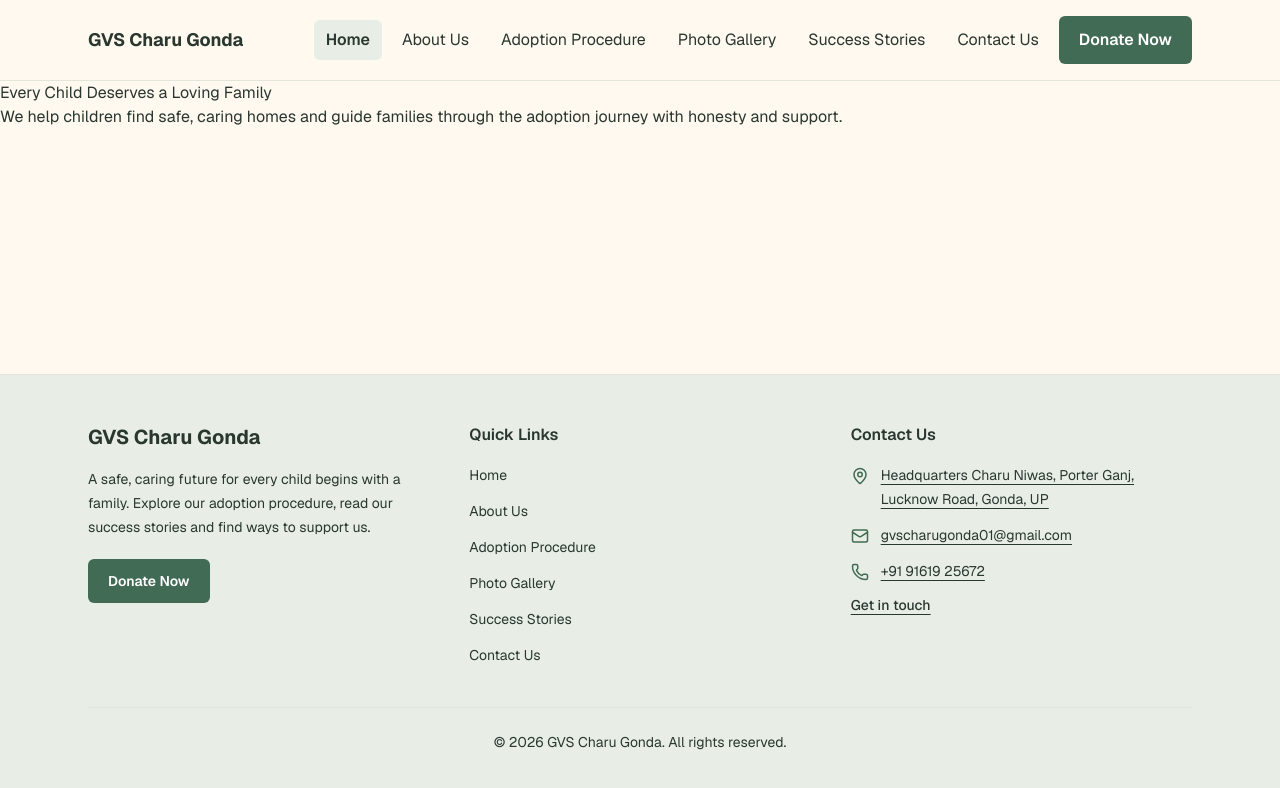
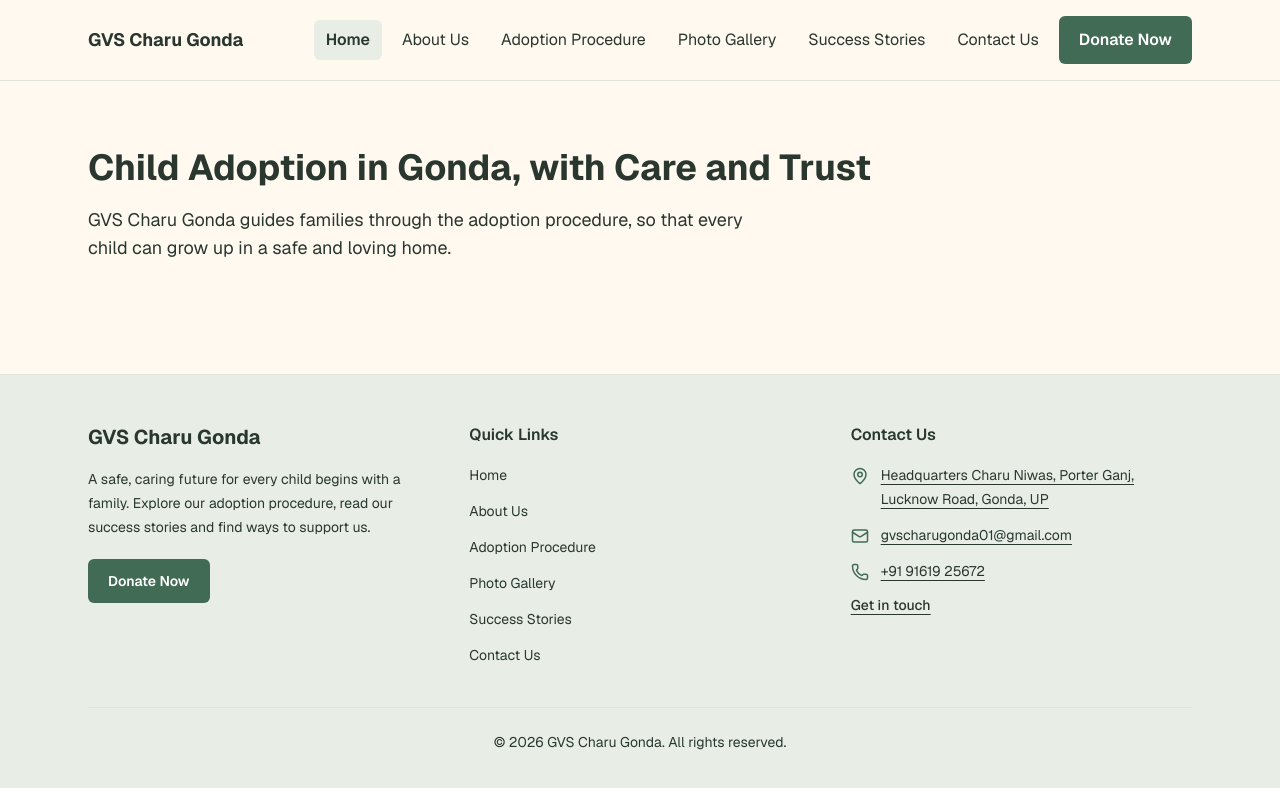
Before and after one commit to rajan03-commits/gvsCharu, a Next.js app: page / in a window 1280 px wide. Shown: the top 788 px of the page. Built offline with nearby package versions, Linux system fonts and the light colour scheme.

Commit message:
Hero headline and paragraph

```diff
--- a/app/page.tsx
+++ b/app/page.tsx
@@ -1,8 +1,11 @@
 export default function Home() {
   return (
-    <section>
-      <h1>Every Child Deserves a Loving Family</h1>
-      <p>We help children find safe, caring homes and guide families through the adoption journey with honesty and support.</p>
+    <section className="mx-auto max-w-6xl px-6 py-16">
+      <h1 className="text-3xl font-bold leading-tight text-foreground md:text-4xl text-balance">Child Adoption in Gonda, with Care and Trust</h1>
+      <p className="mt-4 max-w-2xl text-lg text-foreground">
+        GVS Charu Gonda guides families through the adoption procedure, so that
+        every child can grow up in a safe and loving home.
+      </p>
     </section>
   );
 }
```
